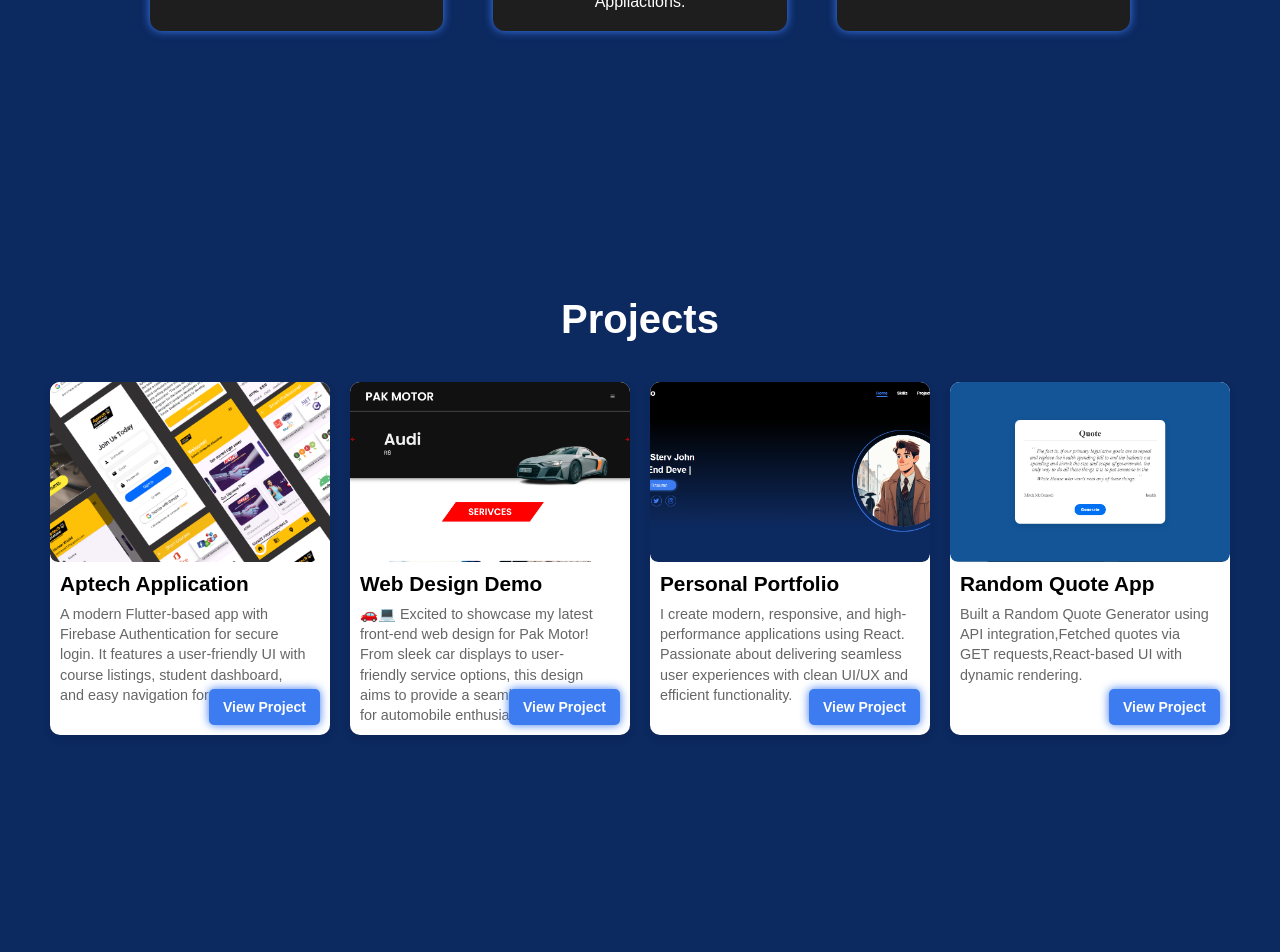
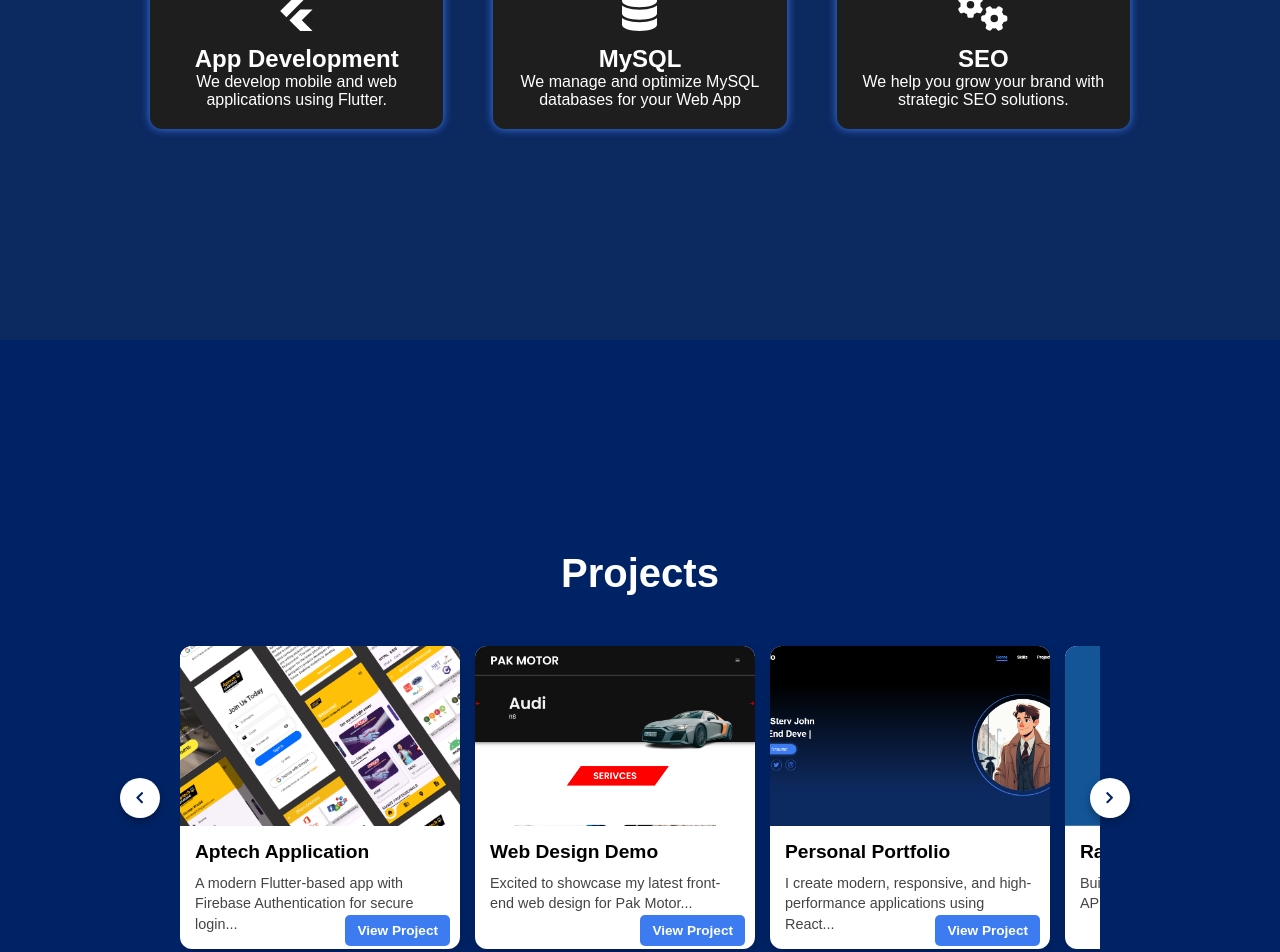
Before and after one commit to Mr-UsmanKhalid/mr-usmankhalid.github.io, a React (Create React App) app: page / in a window 1280 px wide. Shown: the part 1260-2212 px from the top of the page. Built offline with nearby package versions, Linux system fonts and the light colour scheme.

Commit message:
Update Styles and animation in skills component

```diff
--- a/package.json
+++ b/package.json
@@ -6,7 +6,7 @@
   "main": "index.js",
   "scripts": {
     "start": "react-scripts start",
-"predeploy": "npm run build",
+    "predeploy": "npm run build",
     "deploy": "gh-pages -d build",
     "build": "react-scripts build",
     "test": "react-scripts test"
@@ -19,11 +19,13 @@
     "@fortawesome/free-brands-svg-icons": "^6.7.2",
     "@fortawesome/free-solid-svg-icons": "^6.7.2",
     "@fortawesome/react-fontawesome": "^0.2.2",
+    "framer-motion": "^12.7.4",
     "gh": "^2.8.9",
     "install": "^0.13.0",
     "pages": "^0.0.16",
     "react": "^19.0.0",
     "react-dom": "^19.0.0",
+    "react-icons": "^5.5.0",
     "react-router-dom": "^7.1.5",
     "react-scripts": "^5.0.1",
     "react-scroll": "^1.9.2"
--- a/src/Components/Projects.jsx
+++ b/src/Components/Projects.jsx
@@ -1,45 +1,69 @@
-import React from "react";
+import React, { useRef } from "react";
 import "./Styles/projects.css";
+import { FaChevronLeft, FaChevronRight } from "react-icons/fa";
+
 import projectimage1 from "../Assets/Aptech_Appliaction_Screens.png";
 import projectimage2 from "../Assets/Car_Website.png";
 import projectimage3 from "../Assets/MyPortfolio.png";
 import projectimage4 from "../Assets/quote.png";
 
-function Project() {
+function Projects() {
+  const scrollRef = useRef(null);
+
+  const scroll = (direction) => {
+    const cardWidth = window.innerWidth <= 768 ? 260 : 300; // Card width + gap
+    if (direction === "left") {
+      scrollRef.current.scrollBy({ left: -cardWidth, behavior: "smooth" });
+    } else {
+      scrollRef.current.scrollBy({ left: cardWidth, behavior: "smooth" });
+    }
+  };
+
   const projects = [
     {
       id: 1,
       image: projectimage1,
       title: "Aptech Application",
-      description: "A modern Flutter-based app with Firebase Authentication for secure login. It features a user-friendly UI with course listings, student dashboard, and easy navigation for IT learners.",
-      Link: "https://github.com/Mr-UsmanKhalid/Aptech-Application-Project"
+      description:
+        "A modern Flutter-based app with Firebase Authentication for secure login...",
+      Link: "https://github.com/Mr-UsmanKhalid/Aptech-Application-Project",
     },
     {
       id: 2,
       image: projectimage2,
       title: "Web Design Demo",
-      description: "🚗💻 Excited to showcase my latest front-end web design for Pak Motor! From sleek car displays to user-friendly service options, this design aims to provide a seamless experience for automobile enthusiasts. 🚙✨",
-      Link: "https://github.com/Mr-UsmanKhalid/Car-front-end-Web-Design"
+      description:
+        "Excited to showcase my latest front-end web design for Pak Motor...",
+      Link: "https://github.com/Mr-UsmanKhalid/Car-front-end-Web-Design",
     },
     {
       id: 3,
       image: projectimage3,
       title: "Personal Portfolio",
-      description: "I create modern, responsive, and high-performance applications using React. Passionate about delivering seamless user experiences with clean UI/UX and efficient functionality.",
-      Link: "https://github.com/Mr-UsmanKhalid/Responsive-Portfolio-With-React"
+      description:
+        "I create modern, responsive, and high-performance applications using React...",
+      Link: "https://github.com/Mr-UsmanKhalid/Responsive-Portfolio-With-React",
     },
     {
       id: 4,
       image: projectimage4,
       title: "Random Quote App",
-      description: "Built a Random Quote Generator using API integration,Fetched quotes via GET requests,React-based UI with dynamic rendering.",
-      Link: "https://github.com/Mr-UsmanKhalid/Random-Quote-App"
+      description:
+        "Built a Random Quote Generator using API integration...",
+      Link: "https://github.com/Mr-UsmanKhalid/Random-Quote-App",
     },
   ];
+
   return (
     <div className="Project-container">
       <h1 className="Project-heading">Projects</h1>
-      <div className="Project-grid">
+
+      <div className="carousel-wrapper">
+        <button className="scroll-btn left" onClick={() => scroll("left")}>
+          <FaChevronLeft />
+        </button>
+
+        <div className="Project-grid" ref={scrollRef}>
           {projects.map((project) => (
             <div key={project.id} className="card">
               <div className="card-image">
@@ -51,14 +75,19 @@
               </div>
               <div className="Visit_btn">
                 <a href={project.Link} target="_blank" rel="noopener noreferrer">
-                   View Project {/* <i class='bx bx-chevron-right' style='color:#0a3773'  ></i> */}
+                  View Project
                 </a>
               </div>
             </div>
           ))}
+        </div>
+
+        <button className="scroll-btn right" onClick={() => scroll("right")}>
+          <FaChevronRight />
+        </button>
       </div>
     </div>
   );
 }
 
-export default Project;
+export default Projects;
--- a/src/Components/Skills.jsx
+++ b/src/Components/Skills.jsx
@@ -4,13 +4,11 @@
   faCode,
   faFile,
   faDatabase,
-  faGears
+  faGears,
 } from "@fortawesome/free-solid-svg-icons";
-import {
-  faFigma,
-  faFlutter
-} from "@fortawesome/free-brands-svg-icons";
+import { faFigma, faFlutter } from "@fortawesome/free-brands-svg-icons";
 import Servicesitem from "./Servicesitem";
+import { motion } from "framer-motion";
 import "./Styles/Skills.css";
 
 function Skills() {
@@ -37,36 +35,65 @@
       id: 4,
       icon: <FontAwesomeIcon icon={faFlutter} />,
       title: "App Development",
-      description: "We develop mobile and web applications using Flutter.",
+      description:
+        "We develop mobile and web applications using Flutter.",
     },
     {
       id: 5,
       icon: <FontAwesomeIcon icon={faDatabase} />,
       title: "MySQL",
-      description: "We manage and optimize MySQL databases for your Web Appliactions.",
+      description:
+        "We manage and optimize MySQL databases for your Web  App",
     },
     {
       id: 6,
       icon: <FontAwesomeIcon icon={faGears} />,
       title: "SEO",
-      description: "We help you grow your brand with strategic SEO solutions.",
+      description:
+        "We help you grow your brand with strategic SEO solutions.",
     },
   ];
 
+
+  const containerVariants = {
+    hidden: { opacity: 0, y: 50 },
+    visible: {
+      opacity: 1,
+      y: 0,
+      transition: {
+        duration: 0.6,
+        ease: "easeOut",
+        staggerChildren: 0.2,
+      },
+    },
+  };
+
+  const itemVariants = {
+    hidden: { opacity: 0, y: 30 },
+    visible: { opacity: 1, y: 0, transition: { duration: 0.5 } },
+  };
+
   return (
-    <div className="services-container">
-      <h1 className="services-heading">Skills</h1>
+    <motion.div
+    className="services-container"
+    variants={containerVariants}
+    initial="hidden"
+    whileInView="visible"
+    viewport={{ once: false, amount: 0.1 }}
+    >
+      <h1 className="services-heading">Our Skills</h1>
       <div className="services-grid">
         {services_data.map((service) => (
-          <Servicesitem
-            key={service.id}
-            icon={service.icon}
-            title={service.title}
-            description={service.description}
-          />
+          <motion.div key={service.id} variants={itemVariants}>
+            <Servicesitem
+              icon={service.icon}
+              title={service.title}
+              description={service.description}
+            />
+          </motion.div>
         ))}
       </div>
-    </div>
+    </motion.div>
   );
 }
 
--- a/src/Components/Styles/About.css
+++ b/src/Components/Styles/About.css
@@ -1,6 +1,10 @@
 .about-wrapper {
   background: #0c2960;
   padding: 100px 0px 100px 0px;
+  height: 100vh;
+  display: flex;
+  justify-content:  center;
+  flex-direction: column;
 }
 
 .about-container {
--- a/src/Components/Styles/projects.css
+++ b/src/Components/Styles/projects.css
@@ -1,160 +1,319 @@
+
 /* Container styling */
 .Project-container {
+  display: flex;
+  justify-content: center;
   text-align: center;
-  background: rgb(12,41,96);
-   padding: 40px 0;
-  padding: 30px;
+  background: #002366;
+  padding: 0; /* Remove padding to prevent gaps */
   height: 100vh;
+  flex-direction: column;
+  align-items: center;
+  position: relative;
+  overflow: hidden;
+  border: none;
+  outline: none;
+}
+
+/* Remove any potential pseudo-elements */
+.Project-container::before,
+.Project-container::after {
+  display: none;
+}
+
+/* Adjust heading to account for removed padding */
+.Project-heading {
+  font-size: 2.5rem;
+  color: white;
+  margin: 40px 0 30px; /* Add top margin to replace container padding */
+}
+
+/* Carousel wrapper to position buttons close to cards */
+.carousel-wrapper {
+  position: relative;
   display: flex;
   align-items: center;
-  justify-content:  center;
-  flex-direction: column;
+  max-width: 960px; /* Default for larger screens */
+  width: 100%;
+  padding: 0 20px; /* Add horizontal padding here instead */
 }
 
-/* Heading */
-.Project-heading {
-  font-size: 2.5rem;
-  margin-bottom: 20px;
-  text-align: center;
-  color: #ffffff;
-  margin-bottom: 40px;
-  position: relative;
+/* Scroll buttons */
+.scroll-btn {
+  position: absolute;
+  top: 50%;
+  transform: translateY(-50%);
+  z-index: 2;
+  background: white;
+  color: #002366;
+  padding: 12px;
+  border-radius: 50%; /* Circular shape */
+  cursor: pointer;
+  border: none;
+  box-shadow: 0 4px 8px rgba(0, 0, 0, 0.3);
+  transition: transform 0.2s;
+  width: 40px;
+  height: 40px;
+  display: flex;
+  align-items: center;
+  justify-content: center;
 }
 
+.scroll-btn:hover {
+  transform: translateY(-50%) scale(1.1);
+}
 
-/* Grid layout for projects */
+.scroll-btn.left {
+  left: -40px; /* Default for larger screens */
+}
+
+.scroll-btn.right {
+  right: -10px; /* Default for larger screens */
+}
+
+/* Project grid (carousel) */
 .Project-grid {
   display: flex;
-  gap: 20px;
-  justify-content: center;
+  gap: 15px;
   overflow-x: auto;
+  scroll-behavior: smooth;
   scroll-snap-type: x mandatory;
-  padding-bottom: 20px;
+  padding: 20px 0;
   width: 100%;
-  flex-wrap: nowrap;
-  white-space: nowrap;
-  scrollbar-width: thin;
-  scrollbar-color: #3d7cf0 #3d7cf0;
+  scrollbar-width: none;
 }
 
 .Project-grid::-webkit-scrollbar {
-  width: 8px;
-  height: 8px;
-}
-
-.Project-grid::-webkit-scrollbar-track {
-  background: #3d7cf0;
-  border-radius: 10px;
-}
-
-.Project-grid::-webkit-scrollbar-thumb {
-  background: #3d7cf0;
-  border-radius: 10px;
-}
-
-.Project-grid::-webkit-scrollbar-thumb:hover {
-  background: #3d7cf0;
+  display: none;
 }
 
 /* Card styling */
 .card {
+  flex-shrink: 0;
+  width: 280px; /* Default card width */
+  background: #ffffff;
+  color: #000000;
+  border-radius: 12px;
+  overflow: hidden;
+  box-shadow: 0 8px 16px rgba(0, 0, 0, 0.15);
   position: relative;
-  background: #fff;
-  border-radius: 10px;
-  box-shadow: 0 4px 8px rgba(0, 0, 0, 0.1);
-  overflow: hidden;
-  min-width: 250px;
 }
 
-.Visit_btn {
-  position: absolute;
-  bottom: 10px;
-  right: 10px;
-  background-color: #0a3773;
-  color: white;
-  padding: 8px 12px;
-  border-radius: 5px;
-  font-size: 14px;
-  font-weight: bold;
-  text-align: center;
-  background-color: #3d7cf0;
-  border: 2px solid #3d7cf0;
-  box-shadow: 0 0 10px #3d7cf0;
-  transition: 0.5 ease-in-out;
-  transition: background-color 0.3s ease-in-out;
-}
-
-.Visit_btn a {
-  text-decoration: none;
-  color: white;
-  display: flex;
-  align-items: center;
-  gap: 5px; /* Space between text and icon */
-
-}
-
-
-
-/* Card image styling */
+/* Image section */
 .card-image {
-  width: 280px;
+  width: 100%;
   height: 180px;
   overflow: hidden;
-  border-radius: 8px;
 }
 
 .card-image img {
   width: 100%;
   height: 100%;
   object-fit: cover;
-  border-radius: 8px;
 }
 
-
-/* Card content styling */
+/* Card content */
 .card-content {
-  padding: 10px;
+  padding: 15px;
   text-align: left;
-  word-wrap: break-word;
-  overflow-wrap: break-word;
-  max-width: 300px;
 }
 
 .card-content h1 {
-  font-size: 1.3rem;
-  margin-bottom: 8px;
-  word-break: break-word;
+  font-size: 1.2rem;
+  margin: 0 0 10px;
 }
 
 .card-content p {
   font-size: 0.9rem;
-  color: #666;
-  word-break: break-word;
-  overflow-wrap: break-word;
+  color: #444;
   line-height: 1.4;
-  white-space: normal;
-  max-width: 250px;
 }
 
-/* Responsive design */
-@media (max-width: 768px) {
+/* Visit Button */
+.Visit_btn {
+  position: absolute;
+  bottom: 10px;
+  right: 10px;
+}
+
+.Visit_btn a {
+  background-color: #3d7cf0;
+  color: white;
+  padding: 8px 12px;
+  border-radius: 5px;
+  text-decoration: none;
+  font-weight: 600;
+  font-size: 0.85rem;
+  transition: background 0.3s;
+}
+
+.Visit_btn a:hover {
+  background-color: #2954b8;
+}
+
+/* Responsive adjustments */
+
+/* 1024px: Show 3 cards (same as default desktop) */
+@media (max-width: 1024px) {
+  .Project-container {
+    display: flex;
+    justify-content: center;
+    align-items: center;
+  }
+
+  .carousel-wrapper {
+    max-width: 880px; /* 3 cards (280px * 3 + 15px * 2 gaps) */
+  }
 
   .Project-grid {
-    display: flex;
-    flex-wrap: nowrap;
-    gap: 20px;
-    justify-content: start;
+    justify-content: flex-start; /* Start from the first card */
+    width: 880px; /* 3 cards */
+  }
+
+  .card {
+    scroll-snap-align: start; /* Snap to the start of each card */
+  }
+
+  .scroll-btn.left {
+    left: -20px;
+  }
+
+  .scroll-btn.right {
+    right: -10px;
   }
 }
 
+/* 780px: Show 2 cards */
+@media (max-width: 780px) {
+  .Project-heading {
+    font-size: 2.2rem;
+    margin: 30px 0 20px; /* Adjust margin for smaller screens */
+  }
+
+  .carousel-wrapper {
+    max-width: 575px; /* 2 cards (280px * 2 + 15px gap) + padding */
+    padding: 0 15px; /* Adjust padding for smaller screens */
+  }
+
+  .Project-grid {
+    justify-content: flex-start; /* Start from the first card */
+    width: 575px; /* 2 cards */
+  }
+
+  .card {
+    width: 280px; /* Same card width */
+    scroll-snap-align: start;
+  }
+
+  .card-image {
+    height: 170px; /* Slightly smaller image height */
+  }
+
+  .scroll-btn.left {
+    left: -35px; /* Adjust for smaller viewport */
+  }
+
+  .scroll-btn.right {
+    right: -5px; /* Closer to the cards */
+  }
+
+  .scroll-btn {
+    width: 35px; /* Slightly smaller buttons */
+    height: 35px;
+    padding: 10px;
+  }
+}
+
+/* 720px: Show 1 card */
+@media (max-width: 720px) {
+  .Project-heading {
+    font-size: 2rem;
+    margin: 20px 0 15px;
+  }
+
+  .carousel-wrapper {
+    max-width: 260px; /* 1 card (240px + padding) */
+    padding: 0 10px;
+  }
+
+  .Project-grid {
+    justify-content: flex-start; /* Start from the first card */
+    width: 100%; /* Allow full width for scrolling */
+    padding-left: 10px; /* Small padding to ensure first card isn't flush with edge */
+  }
+
+  .card {
+    width: 240px; /* Smaller card for mobile */
+    scroll-snap-align: start; /* Snap to the start of each card */
+  }
+
+  .card-image {
+    height: 160px;
+  }
+
+  .scroll-btn.left {
+    left: -30px; /* Closer to card */
+  }
+
+  .scroll-btn.right {
+    right: -5px; /* Close to card */
+  }
+
+  .scroll-btn {
+    width: 30px; /* Smaller circle */
+    height: 30px;
+    padding: 8px;
+  }
+}
+
+/* 480px: Fine-tune for smaller screens */
 @media (max-width: 480px) {
   .Project-heading {
     font-size: 1.5rem;
+    margin: 15px 0 10px;
   }
+
+  .carousel-wrapper {
+    max-width: 220px; /* Adjust for smaller viewport */
+    padding: 0 5px;
+  }
+
+  .Project-grid {
+    padding-left: 5px; /* Smaller padding for very small screens */
+  }
+
+  .card {
+    width: 200px; /* Smaller card width for tiny screens */
+  }
+
+  .card-image {
+    height: 140px; /* Smaller image height */
+  }
+
   .card-content h1 {
-    font-size: 1.2rem;
+    font-size: 1rem;
   }
+
   .card-content p {
-    font-size: 0.9rem;
+    font-size: 0.85rem;
+  }
+
+  .Visit_btn a {
+    padding: 6px 10px;
+    font-size: 0.8rem;
+  }
+
+  .scroll-btn.left {
+    left: -25px; /* Even closer for smaller screens */
+  }
+
+  .scroll-btn.right {
+    right: -5px;
+  }
+
+  .scroll-btn {
+    width: 25px; /* Smaller buttons */
+    height: 25px;
+    padding: 6px;
   }
 }
--- a/src/index.css
+++ b/src/index.css
@@ -3,6 +3,13 @@
     padding: 0;
     box-sizing: border-box;
     font-family: 'Poppins', sans-serif;
+  }
+
+  body ,html {
+    background: rgb(12,41,96);
+    overflow-x: hidden;
+    width: 100%;
+    scroll-behavior: smooth;
   }
 
 
```
Also changed, not shown: src/Components/Styles/Skills.css (+2 -13 lines), 1 other file (tests, documents, lock files or other folders).
